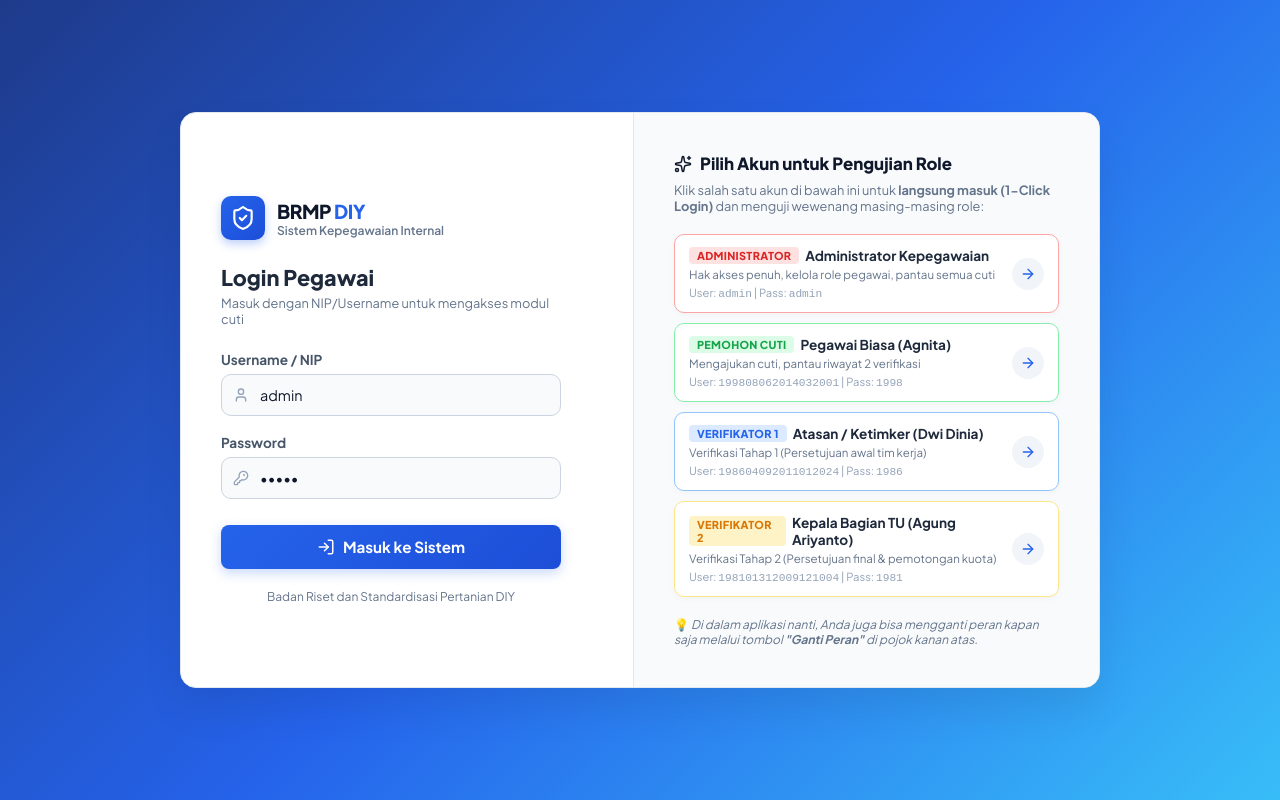
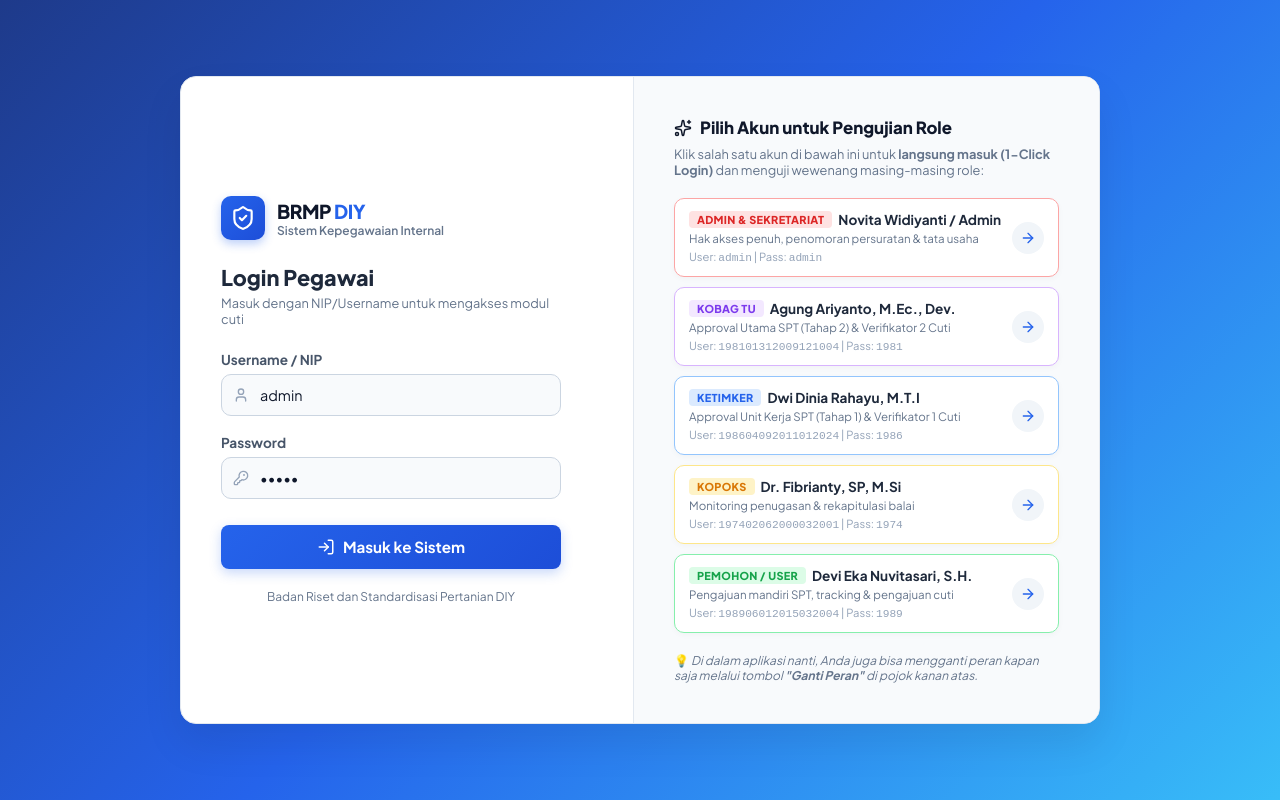
Before and after one commit to Zaayyy/brmpINTERNAL, a React (Vite) app in the folder client/: page / in a window 1280 px wide. Built offline with nearby package versions, Linux system fonts and the light colour scheme.

Commit message:
feat(role): synchronize 5-tier official role logic across 115 pegawai, dynamic SPT sidebar, and auth API

```diff
--- a/client/src/components/Login.jsx
+++ b/client/src/components/Login.jsx
@@ -19,12 +19,12 @@ export default function Login({ onLoginSuccess }) {
   const [loading, setLoading] = useState(false);
   const [error, setError] = useState('');
 
-  // 4 Demo Accounts for testing each specific role
+  // 5 Demo Accounts for testing each specific official role
   const demoAccounts = [
     {
-      roleTag: "ADMINISTRATOR",
-      title: "Administrator Kepegawaian",
-      desc: "Hak akses penuh, kelola role pegawai, pantau semua cuti",
+      roleTag: "ADMIN & SEKRETARIAT",
+      title: "Novita Widiyanti / Admin",
+      desc: "Hak akses penuh, penomoran persuratan & tata usaha",
       nip: "admin",
       pass: "admin",
       badgeColor: "#dc2626",
@@ -32,19 +32,19 @@ export default function Login({ onLoginSuccess }) {
       borderColor: "#fca5a5"
     },
     {
-      roleTag: "PEMOHON CUTI",
-      title: "Pegawai Biasa (Agnita)",
-      desc: "Mengajukan cuti, pantau riwayat 2 verifikasi",
-      nip: "199808062014032001",
-      pass: "1998",
-      badgeColor: "#16a34a",
-      badgeBg: "#dcfce7",
-      borderColor: "#86efac"
+      roleTag: "KOBAG TU",
+      title: "Agung Ariyanto, M.Ec., Dev.",
+      desc: "Approval Utama SPT (Tahap 2) & Verifikator 2 Cuti",
+      nip: "198101312009121004",
+      pass: "1981",
+      badgeColor: "#7c3aed",
+      badgeBg: "#f3e8ff",
+      borderColor: "#d8b4fe"
     },
     {
-      roleTag: "VERIFIKATOR 1",
-      title: "Atasan / Ketimker (Dwi Dinia)",
-      desc: "Verifikasi Tahap 1 (Persetujuan awal tim kerja)",
+      roleTag: "KETIMKER",
+      title: "Dwi Dinia Rahayu, M.T.I",
+      desc: "Approval Unit Kerja SPT (Tahap 1) & Verifikator 1 Cuti",
       nip: "198604092011012024",
       pass: "1986",
       badgeColor: "#2563eb",
@@ -52,14 +52,24 @@ export default function Login({ onLoginSuccess }) {
       borderColor: "#93c5fd"
     },
     {
-      roleTag: "VERIFIKATOR 2",
-      title: "Kepala Bagian TU (Agung Ariyanto)",
-      desc: "Verifikasi Tahap 2 (Persetujuan final & pemotongan kuota)",
-      nip: "198101312009121004",
-      pass: "1981",
+      roleTag: "KOPOKS",
+      title: "Dr. Fibrianty, SP, M.Si",
+      desc: "Monitoring penugasan & rekapitulasi balai",
+      nip: "197402062000032001",
+      pass: "1974",
       badgeColor: "#d97706",
       badgeBg: "#fef3c7",
       borderColor: "#fde68a"
+    },
+    {
+      roleTag: "PEMOHON / USER",
+      title: "Devi Eka Nuvitasari, S.H.",
+      desc: "Pengajuan mandiri SPT, tracking & pengajuan cuti",
+      nip: "198906012015032004",
+      pass: "1989",
+      badgeColor: "#16a34a",
+      badgeBg: "#dcfce7",
+      borderColor: "#86efac"
     }
   ];
 
--- a/client/src/components/Navbar.jsx
+++ b/client/src/components/Navbar.jsx
@@ -58,7 +58,7 @@ export default function Navbar({ user, onLogout, onSwitchUser, onNavigate, isMob
       sisaCuti: 12
     },
     {
-      id: "PEG-017",
+      id: "PEG-015",
       nip: "197106141992032001",
       nama: "Yuni Pratiwi, S.ST., Ars",
       role: "ketimker",
@@ -71,7 +71,7 @@ export default function Navbar({ user, onLogout, onSwitchUser, onNavigate, isMob
       sisaCuti: 11
     },
     {
-      id: "PEG-034",
+      id: "PEG-053",
       nip: "197402062000032001",
       nama: "Dr. Fibrianty, M.Si",
       role: "kopoks",
--- a/client/src/components/Sidebar.jsx
+++ b/client/src/components/Sidebar.jsx
@@ -200,7 +200,7 @@ export default function Sidebar({ currentView, setCurrentView, user, isOpen, onC
 
           {openSpt && (
             <div className="submenu-spt-list">
-              {/* 1. SEKSI UTAMA */}
+              {/* 1. SEKSI UTAMA (Semua Role) */}
               <div className="submenu-category">Utama</div>
               <button
                 className={`submenu-spt-btn ${currentView === 'spt-dashboard' || currentView === 'spt' ? 'active' : ''}`}
@@ -210,17 +210,24 @@ export default function Sidebar({ currentView, setCurrentView, user, isOpen, onC
                   <LayoutGrid size={15} />
                   <span>Dashboard SPT</span>
                 </div>
+                <span className="submenu-badge" style={{
+                  background: role === 'kobag_tu' ? '#7c3aed' : role === 'ketimker' ? '#16a34a' : role === 'kopoks' ? '#d97706' : role === 'admin_sekretariat' ? '#dc2626' : '#2563eb'
+                }}>
+                  {role === 'kobag_tu' ? 'Kobag' : role === 'ketimker' ? 'Ketimker' : role === 'kopoks' ? 'Kopoks' : role === 'admin_sekretariat' ? 'Admin' : 'Pegawai'}
+                </span>
               </button>
 
-              {/* 2. LAYANAN PENGAJUAN & TRACKING */}
-              <div className="submenu-category">Layanan SPT</div>
+              {/* 2. LAYANAN PENGAJUAN & TRACKING (Bagi Pemohon, Ketimker, dan Admin) */}
+              {(role === 'user' || role === 'ketimker' || role === 'admin_sekretariat') && (
+                <>
+                  <div className="submenu-category">{role === 'user' ? 'Layanan SPT Saya' : 'Layanan SPT'}</div>
                   <button
                     className={`submenu-spt-btn ${currentView === 'spt-pengajuan' ? 'active' : ''}`}
                     onClick={() => navigateTo('spt-pengajuan')}
                   >
                     <div className="submenu-spt-left">
                       <PenSquare size={15} />
-                  <span>Ajukan SPT Baru</span>
+                      <span>{role === 'ketimker' ? 'Buat SPT Tim' : role === 'admin_sekretariat' ? 'Input Pengajuan SPT' : 'Ajukan SPT Baru'}</span>
                     </div>
                   </button>
                   <button
@@ -229,12 +236,36 @@ export default function Sidebar({ currentView, setCurrentView, user, isOpen, onC
                   >
                     <div className="submenu-spt-left">
                       <Clock size={15} />
-                  <span>Tracking & Unduh SPT</span>
+                      <span>{role === 'user' ? 'Tracking & Unduh SPT' : 'Daftar Seluruh SPT'}</span>
                     </div>
                   </button>
+                </>
+              )}
 
-              {/* 3. VERIFIKASI & APPROVAL (APPROVAL SPT) */}
-              <div className="submenu-category">Approval SPT</div>
+              {/* Khusus Kobag TU & Kopoks: Arsip / Rekapitulasi SPT */}
+              {(role === 'kobag_tu' || role === 'kopoks') && (
+                <>
+                  <div className="submenu-category">Daftar & Arsip SPT</div>
+                  <button
+                    className={`submenu-spt-btn ${currentView === 'spt-tracking' ? 'active' : ''}`}
+                    onClick={() => navigateTo('spt-tracking')}
+                  >
+                    <div className="submenu-spt-left">
+                      <Clock size={15} />
+                      <span>{role === 'kobag_tu' ? 'Arsip Seluruh SPT' : 'Rekapitulasi SPT'}</span>
+                    </div>
+                  </button>
+                </>
+              )}
+
+              {/* 3. VERIFIKASI & APPROVAL (Hanya untuk Ketimker, Kobag TU, atau Admin) */}
+              {(role === 'ketimker' || role === 'kobag_tu' || role === 'admin_sekretariat') && (
+                <>
+                  <div className="submenu-category">
+                    {role === 'ketimker' ? 'Verifikasi Tim Kerja' : role === 'kobag_tu' ? 'Persetujuan Eksekutif' : 'Approval & Pengawasan'}
+                  </div>
+
+                  {(role === 'ketimker' || role === 'admin_sekretariat') && (
                     <button
                       className={`submenu-spt-btn ${currentView === 'spt-approval-ketimker' ? 'active' : ''}`}
                       onClick={() => navigateTo('spt-approval-ketimker')}
@@ -243,10 +274,13 @@ export default function Sidebar({ currentView, setCurrentView, user, isOpen, onC
                         <CheckCircle2 size={15} />
                         <span>Approval Unit Kerja (Ketimker)</span>
                       </div>
-                <span className="submenu-badge" style={{ background: role === 'ketimker' ? '#16a34a' : '#2563eb' }}>
-                  {role === 'ketimker' ? 'Unit Anda' : 'Tahap 1'}
+                      <span className="submenu-badge" style={{ background: '#16a34a' }}>
+                        Tahap 1
                       </span>
                     </button>
+                  )}
+
+                  {(role === 'kobag_tu' || role === 'admin_sekretariat') && (
                     <button
                       className={`submenu-spt-btn ${currentView === 'spt-approval-kobag' ? 'active' : ''}`}
                       onClick={() => navigateTo('spt-approval-kobag')}
@@ -255,13 +289,18 @@ export default function Sidebar({ currentView, setCurrentView, user, isOpen, onC
                         <ShieldCheck size={15} />
                         <span>Approval Utama (Kobag TU)</span>
                       </div>
-                <span className="submenu-badge" style={{ background: role === 'kobag_tu' ? '#16a34a' : '#7c3aed' }}>
-                  {role === 'kobag_tu' ? 'Unit Anda' : 'Tahap 2'}
+                      <span className="submenu-badge" style={{ background: '#7c3aed' }}>
+                        Tahap 2
                       </span>
                     </button>
+                  )}
+                </>
+              )}
 
-              {/* 4. PENGAWASAN & MONITORING */}
-              <div className="submenu-category">Monitoring & Evaluasi</div>
+              {/* 4. PENGAWASAN & MONITORING (Untuk Kopoks, Kobag TU, atau Admin) */}
+              {(role === 'kopoks' || role === 'kobag_tu' || role === 'admin_sekretariat') && (
+                <>
+                  <div className="submenu-category">{role === 'kopoks' ? 'Pemantauan Substansi' : 'Monitoring & Evaluasi'}</div>
                   <button
                     className={`submenu-spt-btn ${currentView === 'spt-monitoring-kopoks' ? 'active' : ''}`}
                     onClick={() => navigateTo('spt-monitoring-kopoks')}
@@ -271,8 +310,12 @@ export default function Sidebar({ currentView, setCurrentView, user, isOpen, onC
                       <span>Monitoring Penugasan (Kopoks)</span>
                     </div>
                   </button>
+                </>
+              )}
 
-              {/* 5. ADMINISTRASI TATA PERSURATAN */}
+              {/* 5. ADMINISTRASI TATA PERSURATAN (Hanya untuk Admin Sekretariat / Admin Sistem) */}
+              {role === 'admin_sekretariat' && (
+                <>
                   <div className="submenu-category">Tata Persuratan</div>
                   <button
                     className={`submenu-spt-btn ${currentView === 'spt-admin-sekretariat' ? 'active' : ''}`}
@@ -284,8 +327,10 @@ export default function Sidebar({ currentView, setCurrentView, user, isOpen, onC
                     </div>
                     <span className="submenu-badge" style={{ background: '#0284c7' }}>Pusat TU</span>
                   </button>
+                </>
+              )}
 
-              {/* 6. REGULASI & PEDOMAN */}
+              {/* 6. REGULASI & PEDOMAN (Semua Role) */}
               <div className="submenu-category">Regulasi & Pedoman</div>
               <button
                 className={`submenu-spt-btn ${currentView === 'spt-sop' ? 'active' : ''}`}
--- a/client/src/components/SptProgram.jsx
+++ b/client/src/components/SptProgram.jsx
@@ -3,26 +3,62 @@ import React, { useEffect, useRef } from 'react';
 export function resolveSptRole(user) {
   if (!user) return 'user';
 
-  const KETIMKER_NIPS = [
-    "198108262011012006", "198012072006042001", "196807121999031001", "197606072009011006",
-    "197206181999032001", "198003272009101001", "198302162011011008", "197106141992032001",
-    "198106212006042002", "198604092011012024"
-  ];
+  const r = String(user.sptRole || user.roleDefault || user.role || '').toLowerCase();
+  if (['kobag_tu', 'ketimker', 'admin_sekretariat', 'kopoks', 'user'].includes(r)) {
+    return r;
+  }
+  if (r === 'admin') return 'admin_sekretariat';
 
   const nip = String(user.nip || '').trim();
-  const r = String(user.sptRole || user.role || '').toLowerCase();
+  const id = String(user.id || '').toUpperCase();
 
-  if (nip === '198101312009121004' || r === 'kobag_tu' || user.id === 'PEG-002') {
+  // 1. Admin & Sekretariat
+  if (
+    nip === '199111042023212041' ||
+    nip === '199103102025211055' ||
+    id === 'PEG-017' ||
+    id === 'PEG-021' ||
+    id === 'PEG-ADM' ||
+    user.systemRole === 'admin' ||
+    user.username === 'admin'
+  ) {
+    return 'admin_sekretariat';
+  }
+
+  // 2. Kobag TU
+  if (nip === '198101312009121004' || id === 'PEG-002') {
     return 'kobag_tu';
   }
-  if (KETIMKER_NIPS.includes(nip) || r === 'ketimker' || user.id === 'PEG-003' || user.id === 'PEG-017') {
+
+  // 3. Ketua Tim Kerja (12 Tim Kerja Resmi BRMP DIY)
+  const KETIMKER_NIPS = [
+    "198604092011012024", // Dwi Dinia Rahayu (SDM)
+    "198106212006042002", // Asri Wijayanti (Keuangan & BMN)
+    "197106141992032001", // Yuni Pratiwi (TU & RT)
+    "198302162011011008", // Eko Sutardi (Program, Evaluasi, Pendampingan)
+    "198003272009101001", // Agung Iswadi (Pengujian Tek Spesifik Lokasi)
+    "197206181999032001", // Kurnianita Triwidiastuti (Pendampingan Wilayah I)
+    "197606072009011006", // Utomo Bimo Bekti (Pendampingan Wilayah II)
+    "198108262011012006", // Diah Sulistyorini (Diseminasi)
+    "198012072006042001", // Charisnalia Listyowati (Kerjasama, Layanan)
+    "196807121999031001", // Widada (Lab Pupuk Tanah Air)
+    "197512062009012001", // Purwaningsih (UPBS)
+    "197407262008011010"  // Prabowo Lestari (KP Banyakan)
+  ];
+  const KETIMKER_IDS = ['PEG-003', 'PEG-006', 'PEG-015', 'PEG-046', 'PEG-049', 'PEG-054', 'PEG-059', 'PEG-065', 'PEG-071', 'PEG-074', 'PEG-087', 'PEG-092'];
+  if (KETIMKER_NIPS.includes(nip) || KETIMKER_IDS.includes(id)) {
     return 'ketimker';
   }
-  if (nip === '197402062000032001' || r === 'kopoks' || user.id === 'PEG-034') {
+
+  // 4. Koordinator Poksi / Substansi
+  const KOPOKS_NIPS = [
+    "197402062000032001", // Dr. Fibrianty (Modernisasi Pertanian)
+    "197804242008011009", // Dr. Ahmad Yunan Arifin (Program & Pengujian)
+    "198207052006042002"  // Dr. Christina Astri Wirasti (Penerapan & Kesesuaian)
+  ];
+  const KOPOKS_IDS = ['PEG-045', 'PEG-053', 'PEG-064', 'PEG-034'];
+  if (KOPOKS_NIPS.includes(nip) || KOPOKS_IDS.includes(id)) {
     return 'kopoks';
-  }
-  if (nip === '199111042023212041' || r === 'admin_sekretariat' || r === 'admin' || user.username === 'admin') {
-    return 'admin_sekretariat';
   }
 
   return 'user';
--- a/client/src/services/api.js
+++ b/client/src/services/api.js
@@ -28,6 +28,7 @@ export const apiService = {
             divisi: "Sub Bagian Tata Usaha & Kepegawaian",
             systemRole: "admin",
             approvalRole: "admin",
+            sptRole: "admin_sekretariat",
             roleLabel: "Administrator Kepegawaian",
             sisaCuti: 12,
             cutiTerpakai: 0,
@@ -47,7 +48,8 @@ export const apiService = {
             divisi: "Tim Kerja Pengelolaan Sumber Daya Manusia",
             systemRole: "pegawai",
             approvalRole: "verifikator_1",
-            roleLabel: "Verifikator 1 (Ketua Tim Kerja SDM)",
+            sptRole: "ketimker",
+            roleLabel: "Ketimker (Ketua Tim Kerja SDM)",
             sisaCuti: 12,
             cutiTerpakai: 0,
             expiredCuti: "31-12-2026",
@@ -66,7 +68,8 @@ export const apiService = {
             divisi: "Bagian Tata Usaha BRMP DIY",
             systemRole: "pegawai",
             approvalRole: "verifikator_2",
-            roleLabel: "Verifikator 2 (Kepala Bagian TU / Approval Final)",
+            sptRole: "kobag_tu",
+            roleLabel: "Kobag TU (Approval Utama)",
             sisaCuti: 14,
             cutiTerpakai: 0,
             expiredCuti: "31-12-2026",
@@ -86,7 +89,8 @@ export const apiService = {
           divisi: "Balai Penerapan Standar Instrumen Pertanian DIY",
           systemRole: "pegawai",
           approvalRole: "pemohon",
-          roleLabel: "Pegawai (Pemohon Cuti)",
+          sptRole: "user",
+          roleLabel: "Pegawai (Pemohon SPT & Cuti)",
           sisaCuti: 12,
           cutiTerpakai: 0,
           expiredCuti: "14-06-2026",
```
Also changed, not shown: client/public/spt-portal/js/app.js (+7 -7 lines), 2 other files (tests, documents, lock files or other folders). Lines whose indentation alone changed are shown as unchanged.
